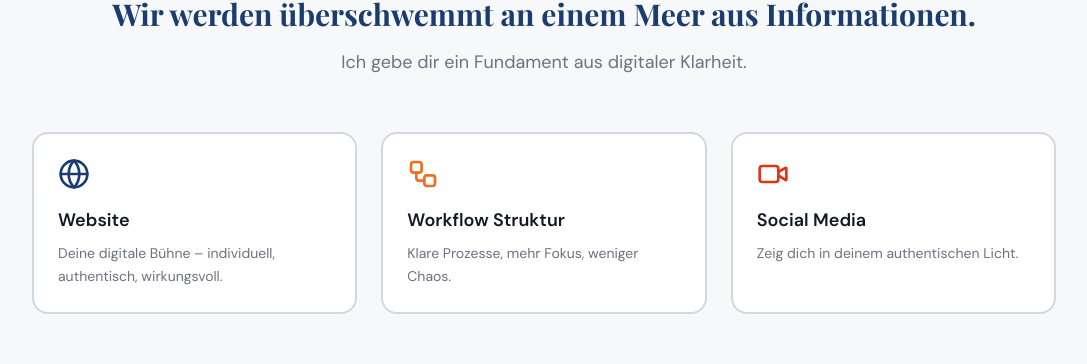
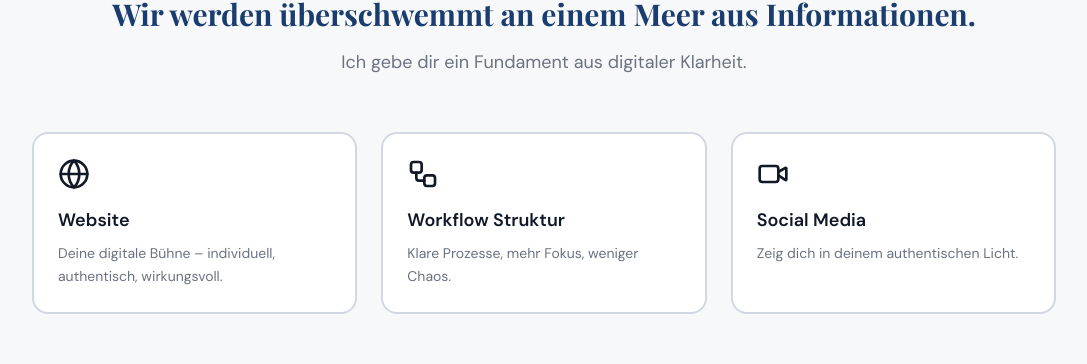
Before and after one commit to nils-flowstate/flowstate.foundation, a React (Vite) app: page / in a window 1280 px wide. Shown: the part 1393-1757 px from the top of the page, without its empty margins (96-1183 px from the left). Built offline with nearby package versions, Linux system fonts and the light colour scheme.

Commit message:
added hover Effect and redirect to services of pain section, still need to add icon colours again

```diff
--- a/src/components/sections/PainSection.tsx
+++ b/src/components/sections/PainSection.tsx
@@ -1,5 +1,6 @@
 import { motion } from 'framer-motion'
 import { Globe, Workflow, Video } from 'lucide-react'
+import { Link } from 'react-router-dom'
 import { useTranslation } from 'react-i18next'
 
 const fadeUp = {
@@ -19,19 +20,25 @@ export function PainSection() {
       icon: <Globe className="w-8 h-8" />,
       title: t('pain.card1Title'),
       desc: t('pain.card1Desc'),
-      color: 'text-navy border-navy/20 hover:border-navy',
+      href: '/services#website',
+      borderColor: 'border-navy/20 hover:border-navy/40',
+      gradientStyle: 'linear-gradient(135deg, rgba(26,60,110,0.07) 0%, transparent 65%)',
     },
     {
       icon: <Workflow className="w-8 h-8" />,
       title: t('pain.card2Title'),
       desc: t('pain.card2Desc'),
-      color: 'text-orange border-navy/20 hover:border-orange',
+      href: '/services#workflow',
+      borderColor: 'border-navy/20 hover:border-orange/40',
+      gradientStyle: 'linear-gradient(135deg, rgba(240,112,32,0.08) 0%, transparent 65%)',
     },
     {
       icon: <Video className="w-8 h-8" />,
       title: t('pain.card3Title'),
       desc: t('pain.card3Desc'),
-      color: 'text-fire border-navy/20 hover:border-fire',
+      href: '/services#social-media',
+      borderColor: 'border-navy/20 hover:border-fire/40',
+      gradientStyle: 'linear-gradient(135deg, rgba(224,53,21,0.08) 0%, transparent 65%)',
     },
   ]
 
@@ -65,11 +72,21 @@ export function PainSection() {
               key={card.title}
               variants={fadeUp}
               whileHover={{ scale: 1.01 }}
-              className={`bg-white rounded-2xl p-6 border-2 transition-colors duration-200 ${card.color}`}
+              className="group"
             >
-              <div className="mb-4">{card.icon}</div>
-              <h3 className="font-sans font-semibold text-lg text-text mb-2">{card.title}</h3>
-              <p className="font-sans text-muted text-sm leading-relaxed">{card.desc}</p>
+              <Link
+                to={card.href}
+                className={`relative block overflow-hidden bg-white rounded-2xl p-6 border-2 transition-all duration-300 cursor-pointer h-full ${card.borderColor}`}
+              >
+                {/* Sanfter Gradient-Overlay in Icon-Farbe */}
+                <div
+                  className="absolute inset-0 opacity-0 group-hover:opacity-100 transition-opacity duration-300 rounded-2xl pointer-events-none"
+                  style={{ background: card.gradientStyle }}
+                />
+                <div className="relative mb-4">{card.icon}</div>
+                <h3 className="relative font-sans font-semibold text-lg text-text mb-2">{card.title}</h3>
+                <p className="relative font-sans text-muted text-sm leading-relaxed">{card.desc}</p>
+              </Link>
             </motion.div>
           ))}
         </motion.div>
```
